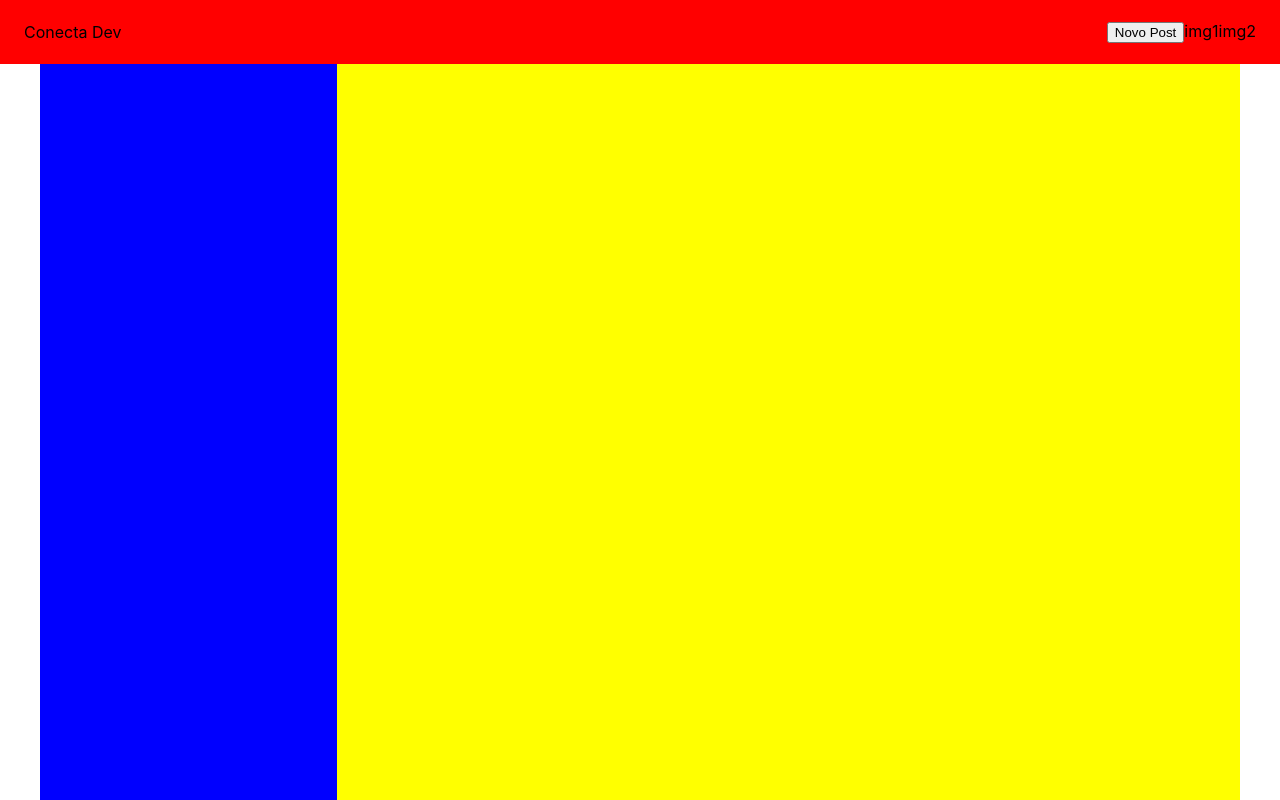
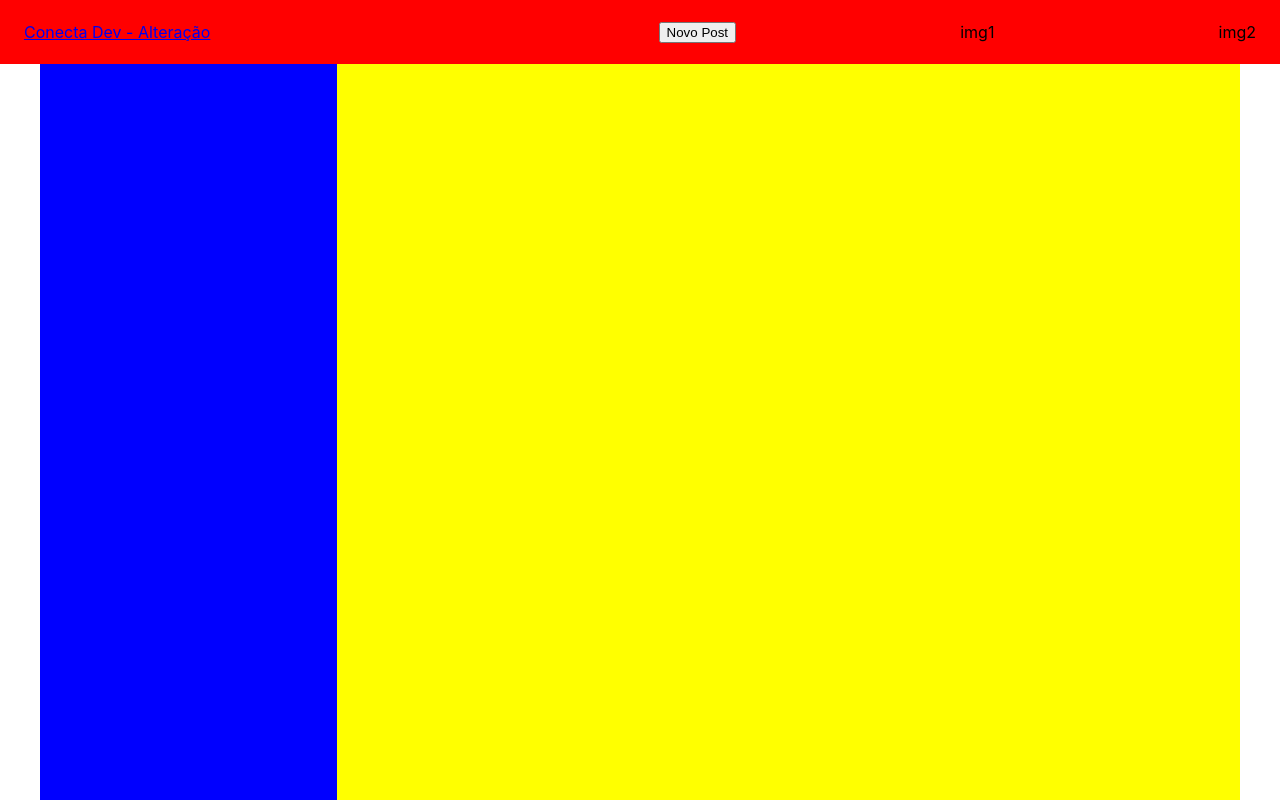
Before and after one commit to Mevzin/reactjs-conectadev, a React (Create React App) app: page / in a window 1280 px wide. Built offline with nearby package versions, Linux system fonts and the light colour scheme.

Commit message:
Adicionado componente Header

```diff
--- a/src/pages/home/components/header.js
+++ b/src/pages/home/components/header.js
@@ -0,0 +1,20 @@
+import React from 'react';
+
+function Header(){
+    return(
+        <header className='header'>
+            <div className='toolbar'>
+                <div>
+                    <a href='/'>Conecta Dev - Alteração</a>
+                </div>
+                <div>
+                </div>
+                    <button>Novo Post</button>
+                    <span>img1</span>
+                    <span>img2</span>
+            </div>
+        </header>
+    )
+}
+
+export default Header;
--- a/src/pages/home/index.js
+++ b/src/pages/home/index.js
@@ -1,21 +1,11 @@
 import React from 'react';
+import Header from './components/Header';
 import './style.css';
 
 function Home() {
     return (
         <div>
-            <header className="header">
-                <div className="toolbar">
-                    <div >
-                        <span>Conecta Dev</span>
-                    </div>
-                    <div className="">
-                        <button> Novo Post</button>
-                        <span>img1</span>
-                        <span>img2</span>
-                    </div>
-                </div>
-            </header>
+            <Header />
             <main className="main">
                 <div className="navbar">Navbar</div>
                 <div className="feed">feed</div>
```
Also changed, not shown: 1 other file (tests, documents, lock files or other folders).
